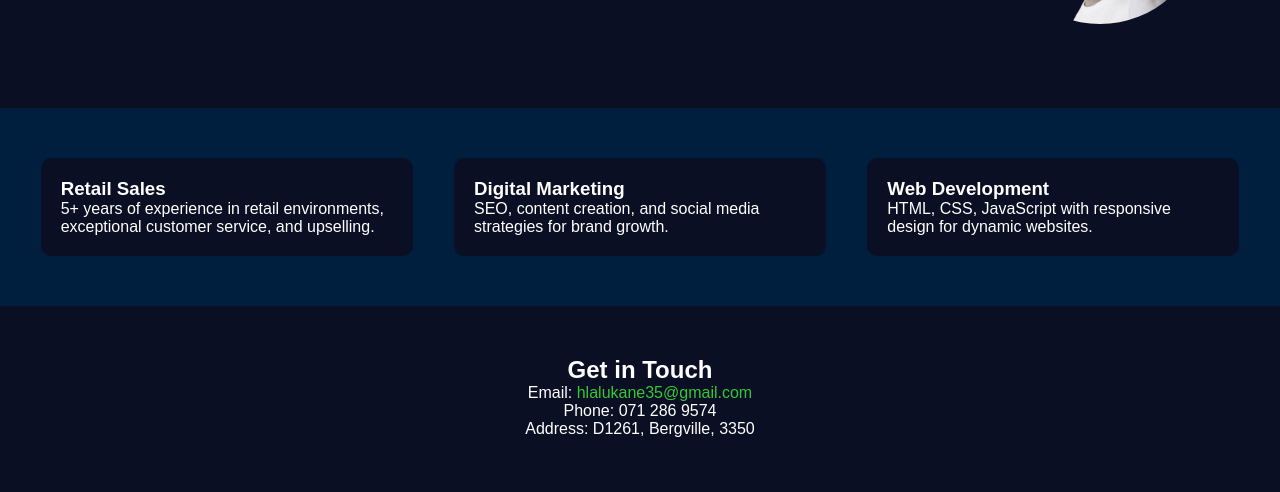
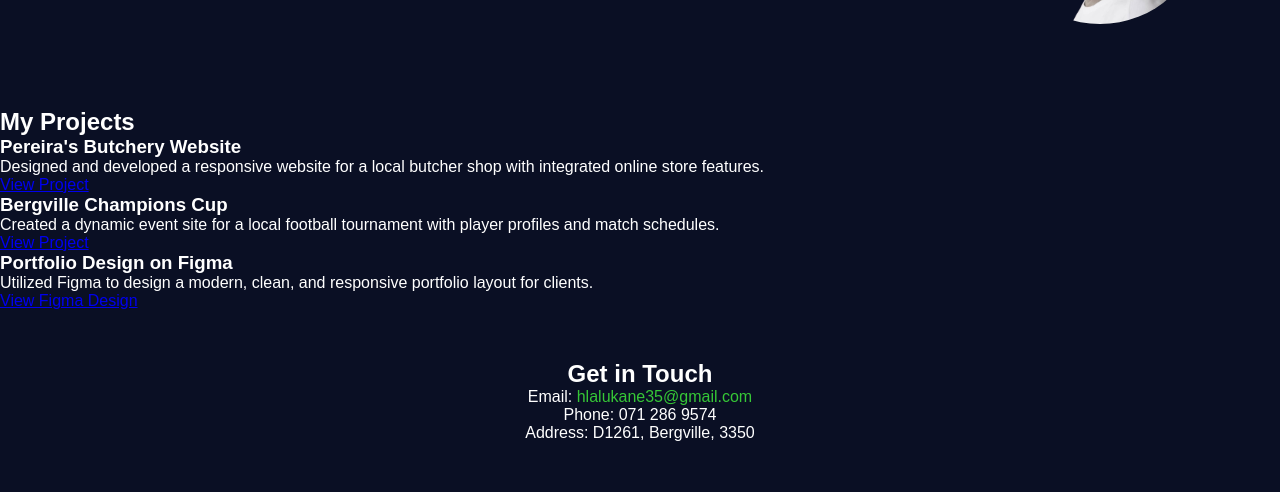
Before and after one commit to NkosikhonaHlalukane/Nkosikhona-Hlalukane, a plain HTML site: page index.html in a window 1280 px wide. Shown: the part 312-804 px from the top of the page. Drawn offline with Linux system fonts and the light colour scheme; a script that the page names is missing.

Commit message:
index.html

```diff
--- a/index.html
+++ b/index.html
@@ -13,7 +13,7 @@
         <nav>
             <ul>
                 <li><a href="#home">Home</a></li>
-                <li><a href="#services">Services</a></li>
+                <li><a href="#projects">Projects</a></li>
                 <li><a href="#about">About</a></li>
                 <li><a href="#contact">Contact</a></li>
                 <li><a href="#contact" class="cta">Hire Me</a></li>
@@ -25,7 +25,7 @@
     <section id="home" class="hero">
         <div class="hero-content">
             <h1>Hello, I am <span>Nkosikhona Hlalukane</span></h1>
-            <p>Developer | Digital Marketer | Retail Specialist</p>
+            <p>Web Designer | Figma Expert | Developer</p>
             <div class="social-links">
                 <a href="https://linkedin.com/in/yourprofile" target="_blank">LinkedIn</a>
                 <a href="mailto:hlalukane35@gmail.com">Email</a>
@@ -37,19 +37,28 @@
         </div>
     </section>
 
-    <!-- Skills Section -->
-    <section id="services" class="skills">
-        <div class="skill-box">
-            <h3>Retail Sales</h3>
-            <p>5+ years of experience in retail environments, exceptional customer service, and upselling.</p>
-        </div>
-        <div class="skill-box">
-            <h3>Digital Marketing</h3>
-            <p>SEO, content creation, and social media strategies for brand growth.</p>
-        </div>
-        <div class="skill-box">
-            <h3>Web Development</h3>
-            <p>HTML, CSS, JavaScript with responsive design for dynamic websites.</p>
+    <!-- Projects Section -->
+    <section id="projects" class="projects">
+        <h2>My Projects</h2>
+        <div class="project-cards">
+            <!-- Project 1 -->
+            <div class="project-card">
+                <h3>Pereira's Butchery Website</h3>
+                <p>Designed and developed a responsive website for a local butcher shop with integrated online store features.</p>
+                <a href="https://github.com/NkosikhonaHlalukane/Pereiras-Butchery" target="_blank" class="project-btn">View Project</a>
+            </div>
+            <!-- Project 2 -->
+            <div class="project-card">
+                <h3>Bergville Champions Cup</h3>
+                <p>Created a dynamic event site for a local football tournament with player profiles and match schedules.</p>
+                <a href="https://github.com/NkosikhonaHlalukane/Bergville-Champions-Cup" target="_blank" class="project-btn">View Project</a>
+            </div>
+            <!-- Project 3 -->
+            <div class="project-card">
+                <h3>Portfolio Design on Figma</h3>
+                <p>Utilized Figma to design a modern, clean, and responsive portfolio layout for clients.</p>
+                <a href="https://www.figma.com/" target="_blank" class="project-btn">View Figma Design</a>
+            </div>
         </div>
     </section>
 
```
